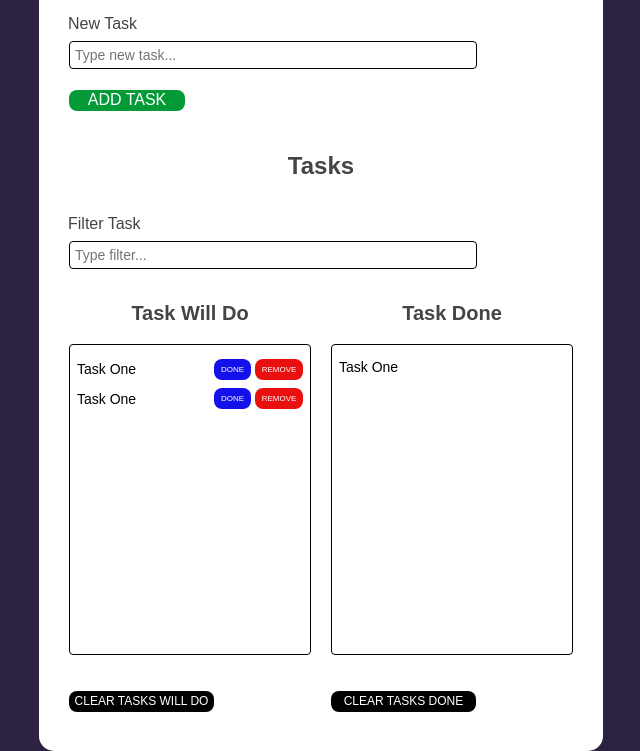
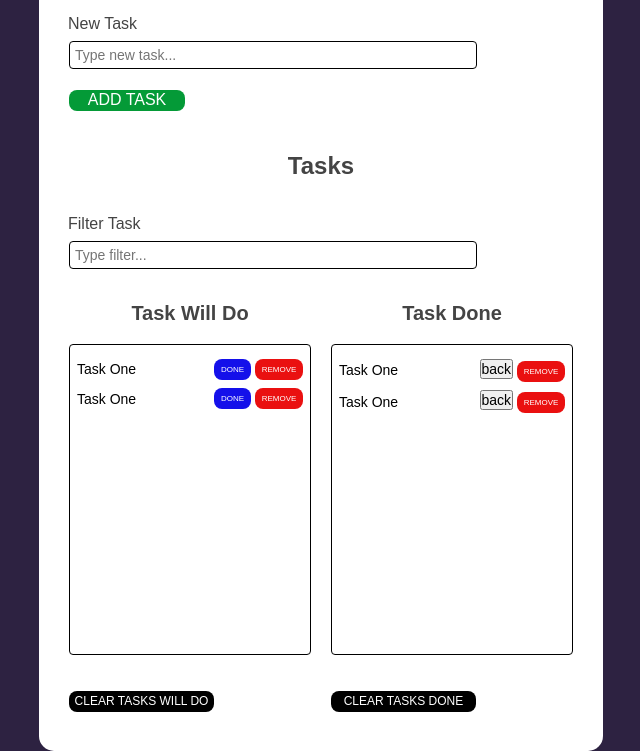
Before and after one commit to DariuszOkonski/js-task-list, a website: page index.html in a window 1280 px wide. Shown: the part 84-835 px from the top of the page, without its empty margins (319-959 px from the left). Drawn offline with nearby package versions, Linux system fonts and the light colour scheme.

Commit message:
add html structure to second column

```diff
--- a/index.html
+++ b/index.html
@@ -59,8 +59,20 @@
         <ul class="columns__items">
           <li class="columns__item">
             Task One
+            <div class="btns">
+              <button class="btns__btn-back">back</button>
+              <button class="btns__btn-remove">remove</button>
+            </div>
+          </li>
 
+          <li class="columns__item">
+            Task One
+            <div class="btns">
+              <button class="btns__btn-back">back</button>
+              <button class="btns__btn-remove">remove</button>
+            </div>
           </li>
+
         </ul>
 
         <button class="columns__btn">clear tasks done</button>
```
